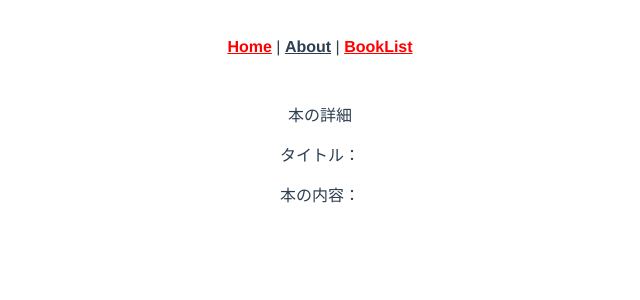
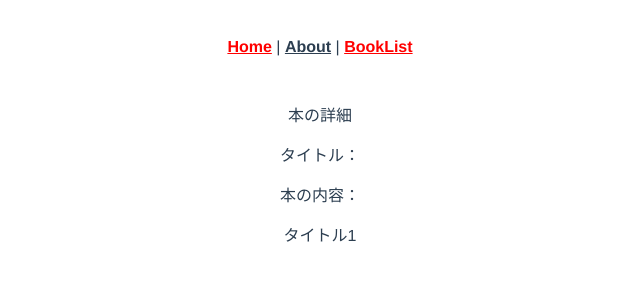
Before and after one commit to tackernao0522/udemy-aoki-vue, a Vue app in the folder section07/vuerouter/: page /book/1 in a window 1280 px wide. Shown: the top 300 px of the page, without its empty margins (320-960 px from the left). Built offline with nearby package versions, Linux system fonts and the light colour scheme.

Commit message:
91 Direct Parameter props other

```diff
--- a/section07/vuerouter/src/components/BookDetail.vue
+++ b/section07/vuerouter/src/components/BookDetail.vue
@@ -3,6 +3,7 @@
     <p>本の詳細</p>
     <p>タイトル：{{ title }}</p>
     <p>本の内容：{{ content }}</p>
+    {{ books[bookIndex].title }}
   </div>
 </template>
 
@@ -13,6 +14,22 @@
     title: String,
     content: String,
   },
+  data() {
+    return {
+      bookIndex: this.$route.params.id - 1,
+      books: [
+        { id: 1, title: "タイトル1", content: "本の内容1" },
+        { id: 2, title: "タイトル2", content: "本の内容2" },
+        { id: 3, title: "タイトル3", content: "本の内容3" },
+      ],
+    };
+  },
+  // componentが読み込まれるタイミングで読み込まれるメソッド
+  created() {
+    if (this.$route.params.id > this.books.length) {
+      this.$router.push("/book");
+    }
+  },
 };
 </script>
 
--- a/section07/vuerouter/src/router/index.js
+++ b/section07/vuerouter/src/router/index.js
@@ -30,7 +30,7 @@
     name: 'Book',
     component: BookDetail,
     props: (route) => ({
-      id: route.params.id,
+      id: Number(route.params.id),
       title: route.params.title,
       content: route.params.content,
     })
```
Also changed, not shown: 1 other file (tests, documents, lock files or other folders).
